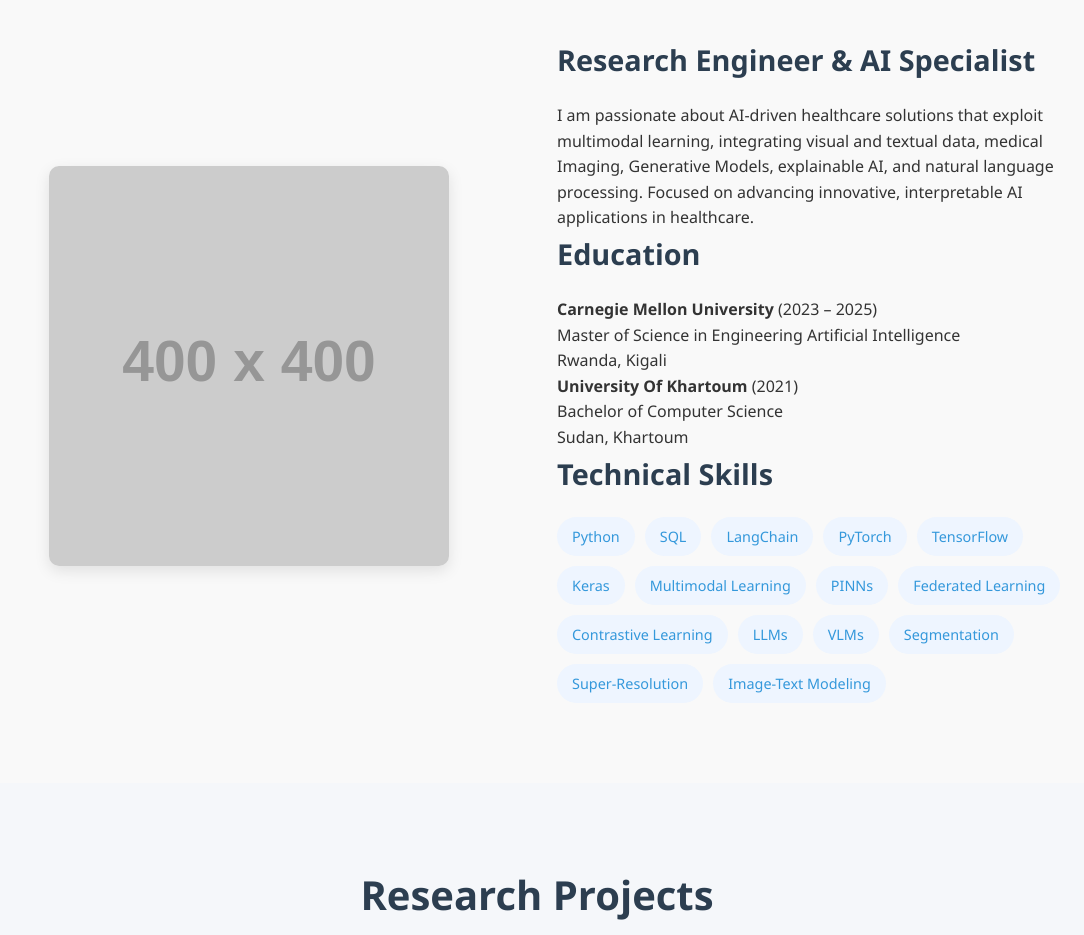
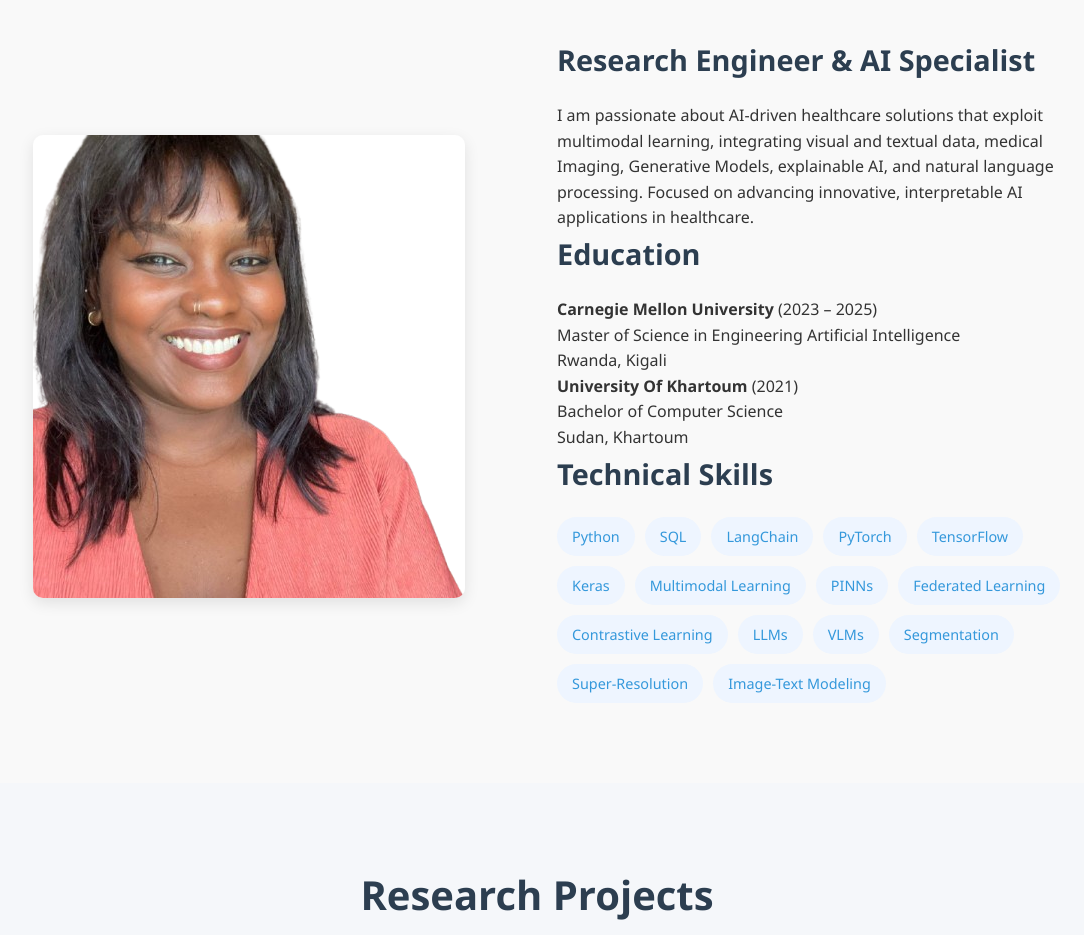
Before and after one commit to mona-aman/mona-aman.github.io, a plain HTML site: page index.html in a window 1280 px wide. Shown: the part 1041-1976 px from the top of the page, without its empty margins (103-1187 px from the left). Drawn offline with Linux system fonts and the light colour scheme; placeholder pictures from the web are drawn by us.

Commit message:
Update profile image source in index.html

```diff
--- a/index.html
+++ b/index.html
@@ -561,7 +561,7 @@
             <div class="about-content">
                 <div class="about-img">
                     <!-- Replace with your image or remove this div -->
-                    <img src="https://via.placeholder.com/400x400" alt="Mona Aman">
+                    <img src="profile.jpg.png" alt="Mona Aman" class="profile-photo">
                 </div>
                 <div class="about-text">
                     <h3>Research Engineer & AI Specialist</h3>
```
